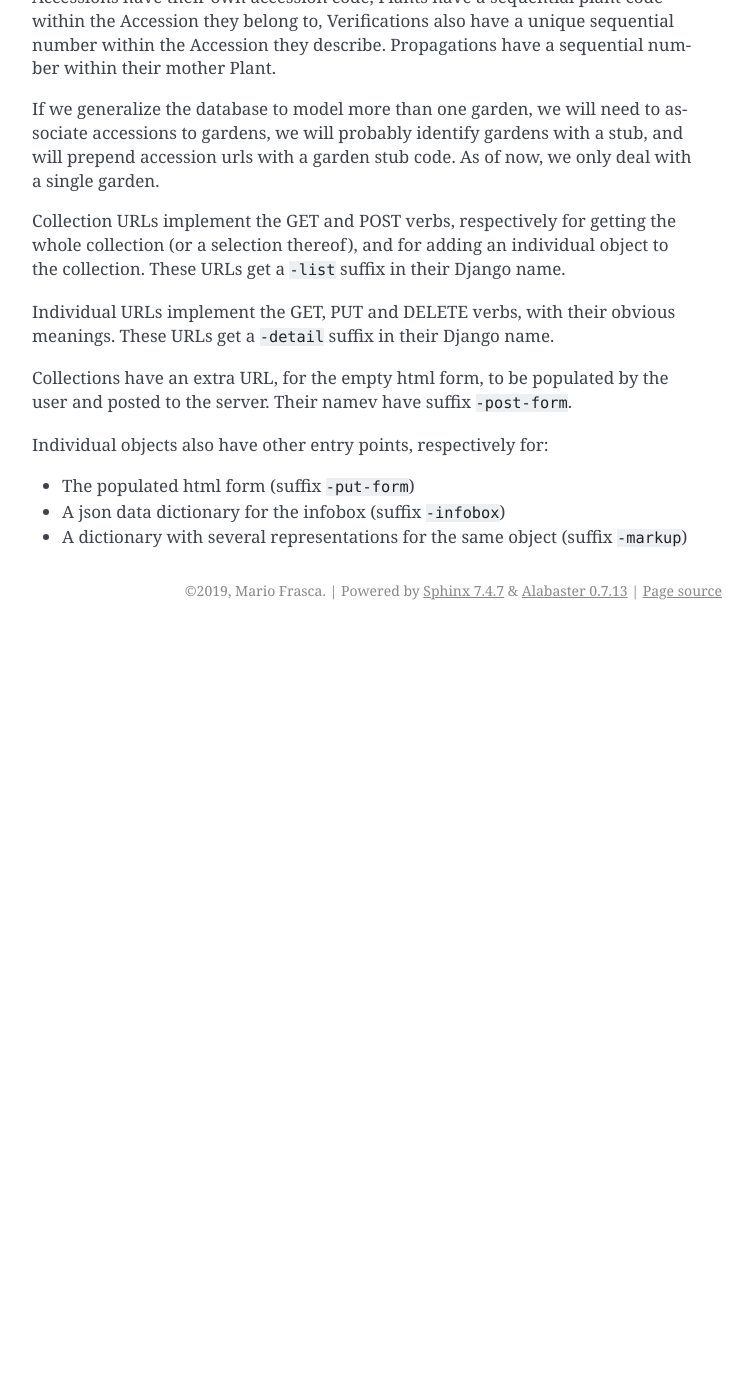
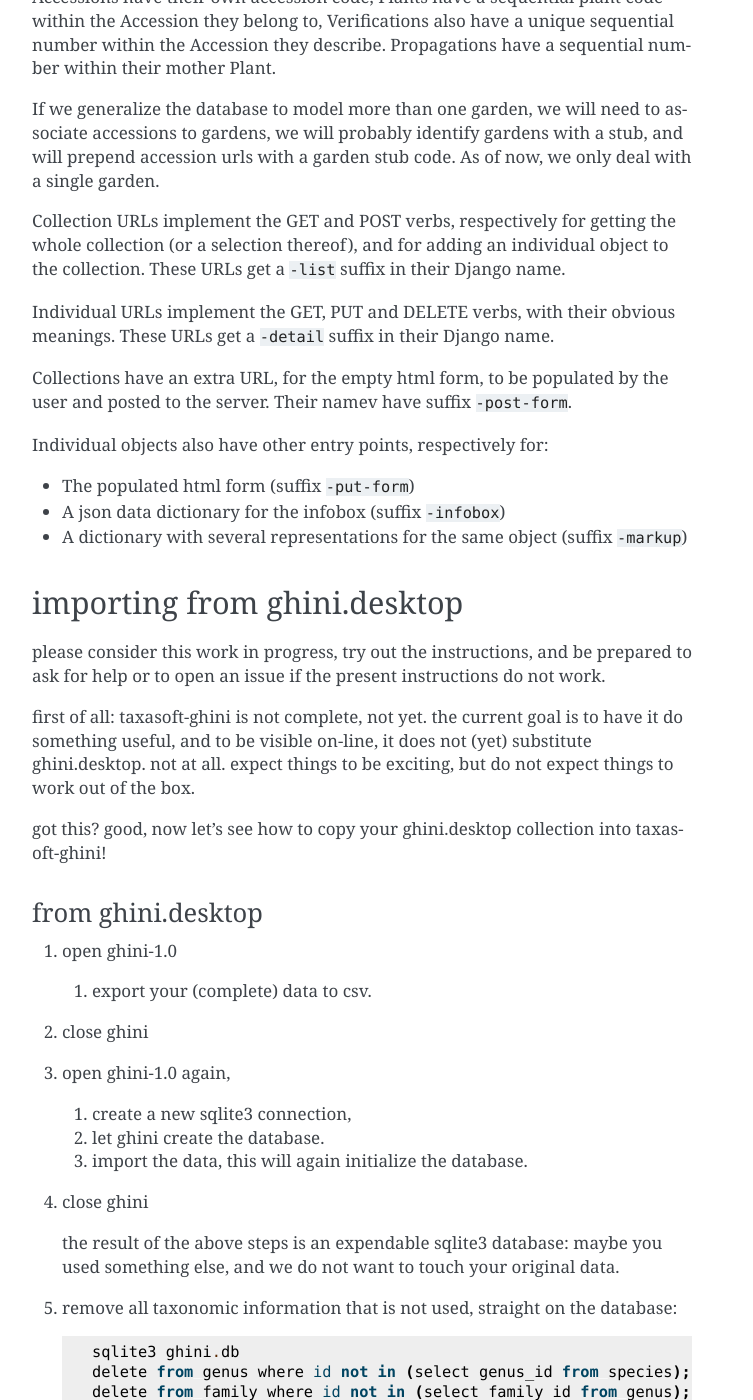
Before and after one commit to Ghini/server, a Sphinx documentation site: the page built from docs/contents.rst, in a window 1280 px wide and 1400 px high, scrolled down 940 px. Shown: the whole window, without its empty margins (388-1141 px from the left). Built offline with Sphinx 7.4.7, drawn with Linux system fonts in a browser that asks for light colours; before the commit the page ends 1570 px from its top, so only the background shows below that; some of the changed text lies outside the part shown.

Commit message:
describing how to import from ghini.desktop

```diff
--- a/docs/contents.rst
+++ b/docs/contents.rst
@@ -66,3 +66,82 @@
 - The populated html form (suffix ``-put-form``)
 - A json data dictionary for the infobox (suffix ``-infobox``)
 - A dictionary with several representations for the same object (suffix ``-markup``)
+
+importing from ghini.desktop
+~~~~~~~~~~~~~~~~~~~~~~~~~~~~~~~~~~~~~~~~
+
+please consider this work in progress, try out the instructions, and be
+prepared to ask for help or to open an issue if the present instructions do
+not work.
+
+first of all: taxasoft-ghini is not complete, not yet.  the current goal is
+to have it do something useful, and to be visible on-line, it does not (yet)
+substitute ghini.desktop.  not at all.  expect things to be exciting, but do
+not expect things to work out of the box.
+
+got this?  good, now let's see how to copy your ghini.desktop collection
+into taxasoft-ghini!
+
+from ghini.desktop
+.................................
+
+#. open ghini-1.0
+
+   #. export your (complete) data to csv.
+
+#. close ghini
+
+#. open ghini-1.0 again,
+
+   #. create a new sqlite3 connection,
+   #. let ghini create the database.
+   #. import the data, this will again initialize the database.
+
+#. close ghini
+
+   the result of the above steps is an expendable sqlite3 database: maybe
+   you used something else, and we do not want to touch your original data.
+
+#. remove all taxonomic information that is not used, straight on the database::
+
+     sqlite3 ghini.db
+     delete from genus where id not in (select genus_id from species);
+     delete from family where id not in (select family_id from genus);
+     delete from genus_synonym where genus_id not in (select id from genus);
+     delete from genus_synonym where synonym_id not in (select id from genus);
+
+#. open ghini.desktop-1.0
+
+   #. export your (reduced) data to csv.
+
+#. close ghini
+
+now to taxasoft-ghini
+.................................
+
+#. enter the directory;
+#. activate the virtual environment;
+#. edit ``desktop_reader`` so that it points to your csv export; look in
+   particular for a string looking like ``/tmp/1.0/{}.txt`` and edit it
+   to match your situation.
+#. create a new database and initialize it::
+
+     ./manage.py migrate
+
+#. run the command::
+
+     ./manage.py shell <<EOF
+     import desktop_reader
+     desktop_reader.do_import()
+     EOF
+
+#. create your superuser::
+
+     ./manage.py createsuperuser
+
+#. run your server::
+
+     ./manage.py runserver
+
+#. I'm sure there will be errors.  please open issues about them, and if you
+   have a solution, propose it.
```
